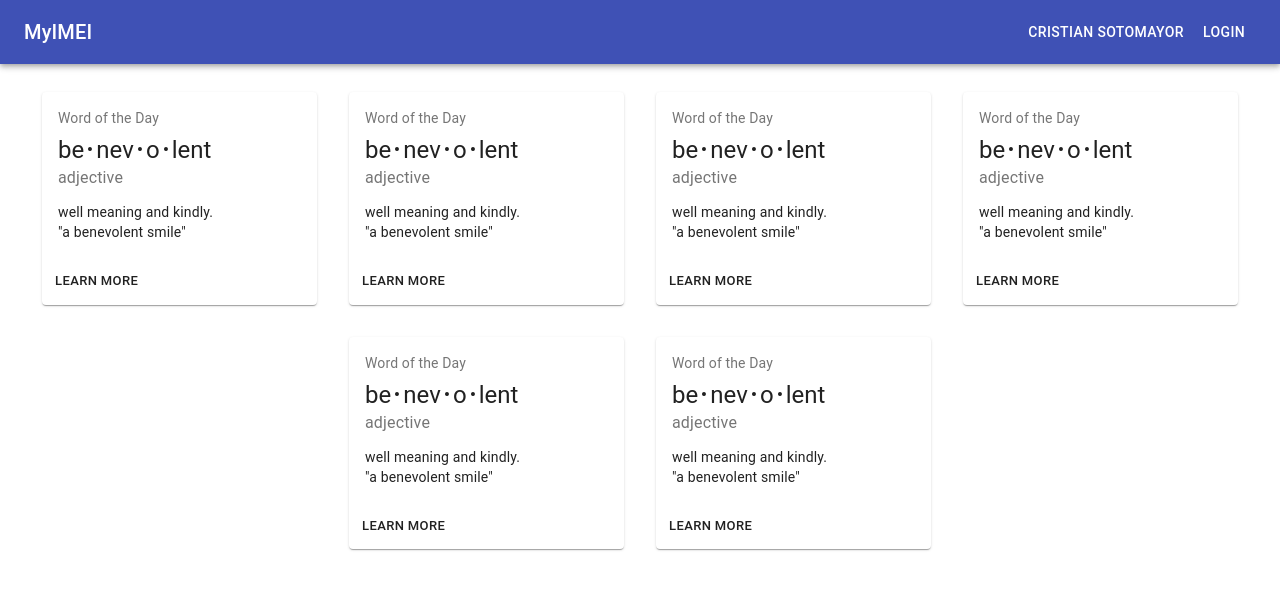
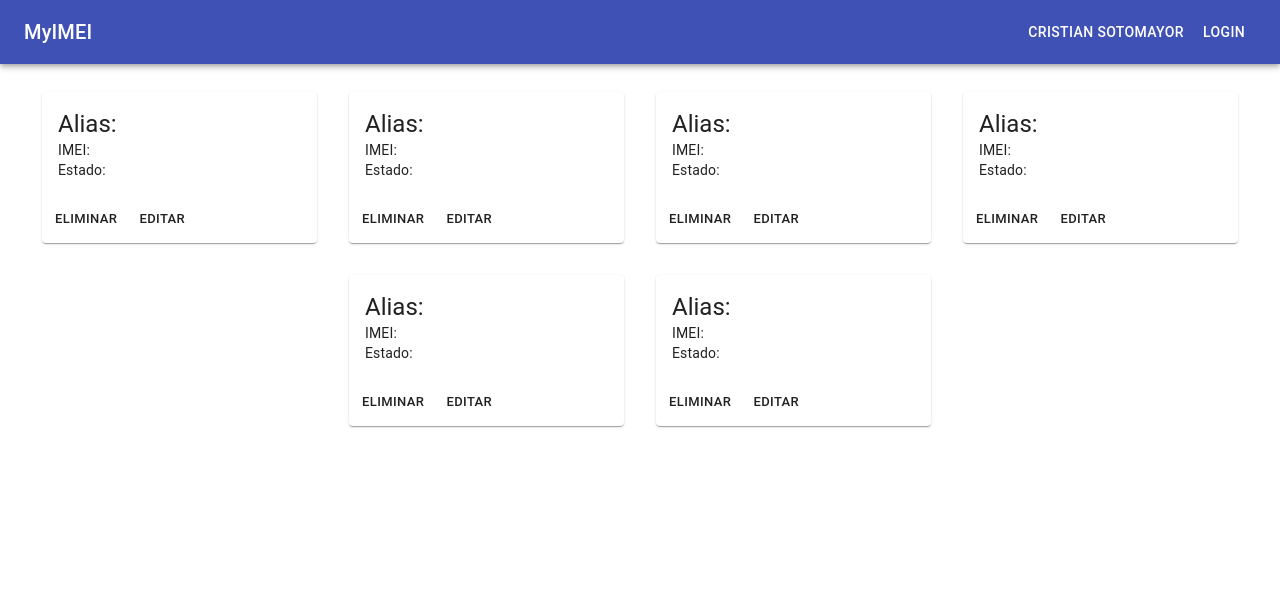
Before and after one commit to cristiandev19/myIMEI, a React (Create React App) app in the folder my-imei/: page /home in a window 1280 px wide. Shown: the top 590 px of the page. Built offline with nearby package versions, Linux system fonts and the light colour scheme.

Commit message:
cambios para el componente card

```diff
--- a/my-imei/src/components/CardIMEI/CardIMEI.js
+++ b/my-imei/src/components/CardIMEI/CardIMEI.js
@@ -20,30 +20,28 @@ const useStyles = makeStyles({
 });
 
 
-export const CardIMEI = () => {
+export const CardIMEI = ({ alias, imei, estado, type_card }) => {
   const classes = useStyles();
-  const bull = <span className={classes.bullet}>•</span>;
 
   return (
     <Card className={classes.root}>
       <CardContent>
-        <Typography className={classes.title} color="textSecondary" gutterBottom>
+        {/* <Typography className={classes.title} color="textSecondary" gutterBottom>
           Word of the Day
-        </Typography>
+        </Typography> */}
         <Typography variant="h5" component="h2">
-          be{bull}nev{bull}o{bull}lent
-        </Typography>
-        <Typography className={classes.pos} color="textSecondary">
-          adjective
+          Alias: { alias }
         </Typography>
         <Typography variant="body2" component="p">
-          well meaning and kindly.
-          <br />
-          {'"a benevolent smile"'}
+          IMEI: { imei }
+        </Typography>
+        <Typography variant="body2" component="p">
+          Estado: { estado }
         </Typography>
       </CardContent>
       <CardActions>
-        <Button size="small">Learn More</Button>
+        <Button size="small">Eliminar</Button>
+        <Button size="small">Editar</Button>
       </CardActions>
     </Card>
   )
```
